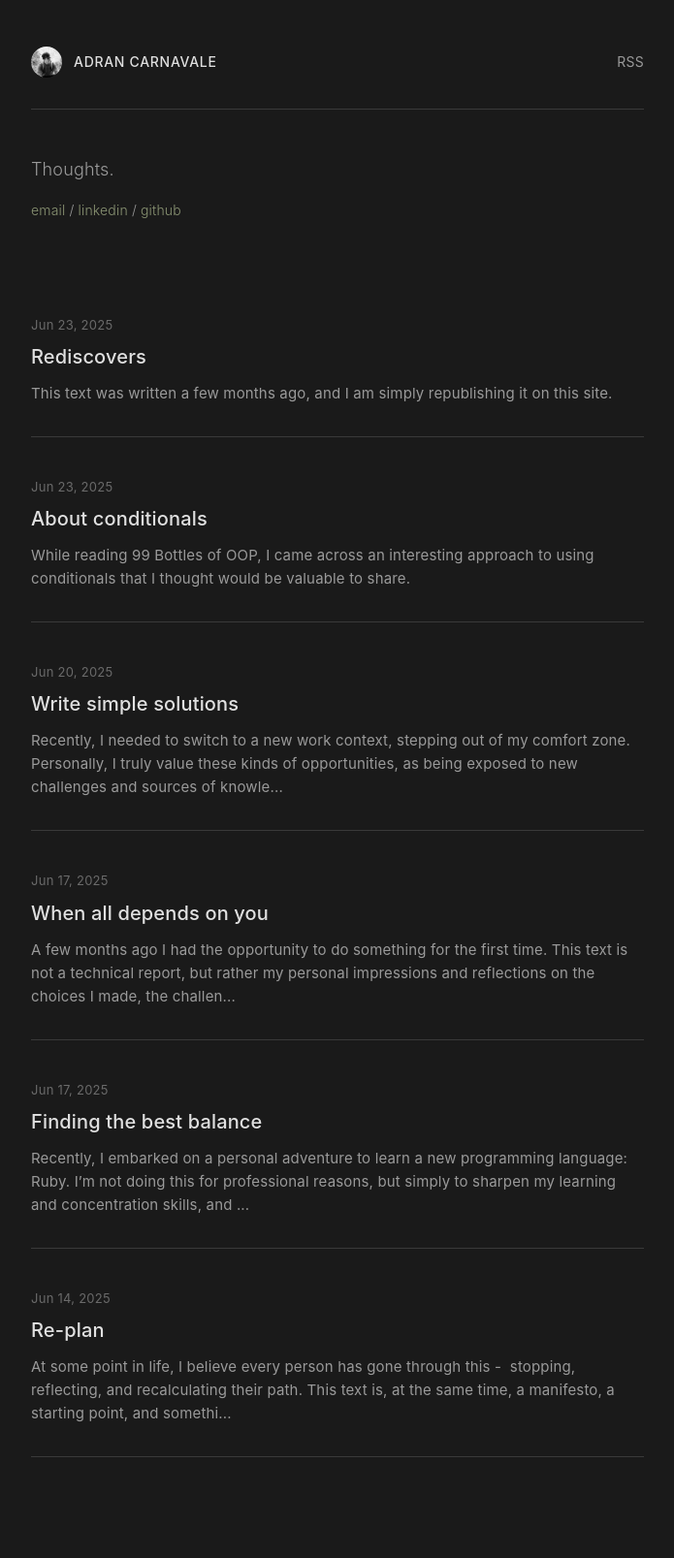
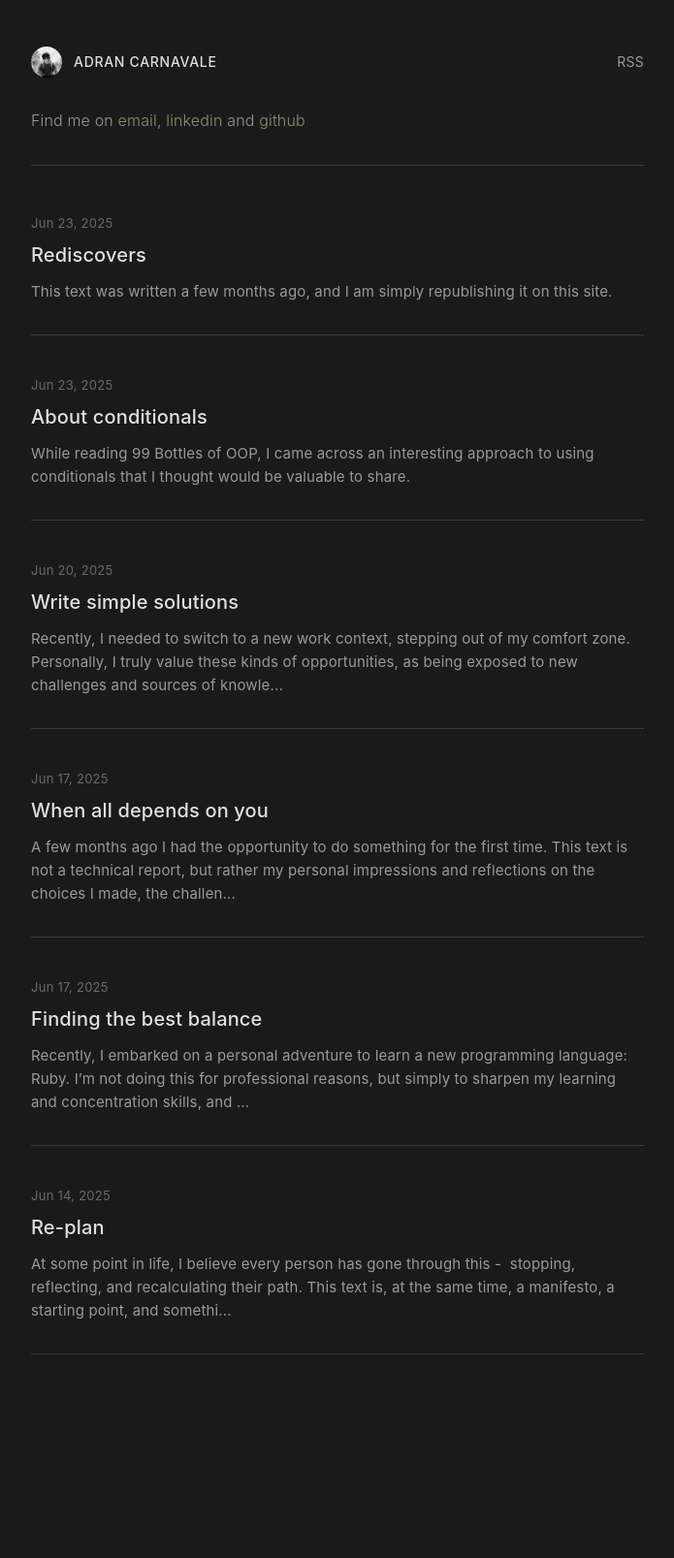
Before and after one commit to crnvl96/crnvl96.github.io, a Jekyll site: the page built from pages/index.md, in a window 1280 px wide. Shown: the whole page at 97% size, without its empty margins (292-987 px from the left). Built offline with Jekyll 4.4.1, drawn with Linux system fonts in a browser that asks for light colours; after the commit the page ends 1501 px from its top, so only the background shows below that.

Commit message:
Update styles

```diff
--- a/_layouts/home.html
+++ b/_layouts/home.html
@@ -4,12 +4,9 @@ layout: default
 
 <div class="home-header">
   <p>
-    Thoughts.
-  </p>
-  <p class="social-links">
-    <a href="mailto:adran@hey.com" target="_blank">email</a> /
-    <a href="https://www.linkedin.com/in/adrancarnavale/" target="_blank" rel="noopener noreferrer">linkedin</a> /
-    <a href="http://github.com/crnvl96" target="_blank" rel="noopener noreferrer">github</a>
+    Find me on <a href="mailto:adran@hey.com" target="_blank">email</a>,
+    <a href="https://www.linkedin.com/in/adrancarnavale/" target="_blank" rel="noopener noreferrer">linkedin</a>
+    and <a href="http://github.com/crnvl96" target="_blank" rel="noopener noreferrer">github</a>
   </p>
 </div>
 
--- a/assets/css/style.scss
+++ b/assets/css/style.scss
@@ -64,12 +64,11 @@ body {
 
 // Site header
 .site-header {
-  padding: 3rem 0 2rem;
+  padding: 3rem 0 0;
   display: flex;
   align-items: center;
   justify-content: space-between;
-  border-bottom: 1px solid var(--stone);
-  margin-bottom: 3rem;
+  margin-bottom: 1rem;
 
   .site-title {
     display: flex;
@@ -122,18 +121,19 @@ main {
 
 // Home page header
 .home-header {
-  margin-bottom: 4rem;
+  text-align: center;
+  margin-bottom: 1rem;
+  border-bottom: 1px solid var(--stone);
 
   p {
     color: var(--silver);
-    font-size: 1.125rem;
+    font-size: 1rem;
+    text-align: left;
     line-height: 1.6;
-    margin-bottom: 1rem;
     font-weight: 300;
+    padding-bottom: 2rem;
+    padding-top: 1rem;
   }
-
-  .social-links {
-    font-size: 0.875rem;
 
   a {
     color: var(--tea);
@@ -142,7 +142,6 @@ main {
 
     &:hover {
       color: var(--sakura);
-      }
     }
   }
 }
@@ -465,8 +464,7 @@ select:focus-visible {
     color: black;
   }
 
-  .site-header nav,
-  .social-links {
+  .site-header nav {
     display: none;
   }
 }
```
Lines whose indentation alone changed are shown as unchanged.
